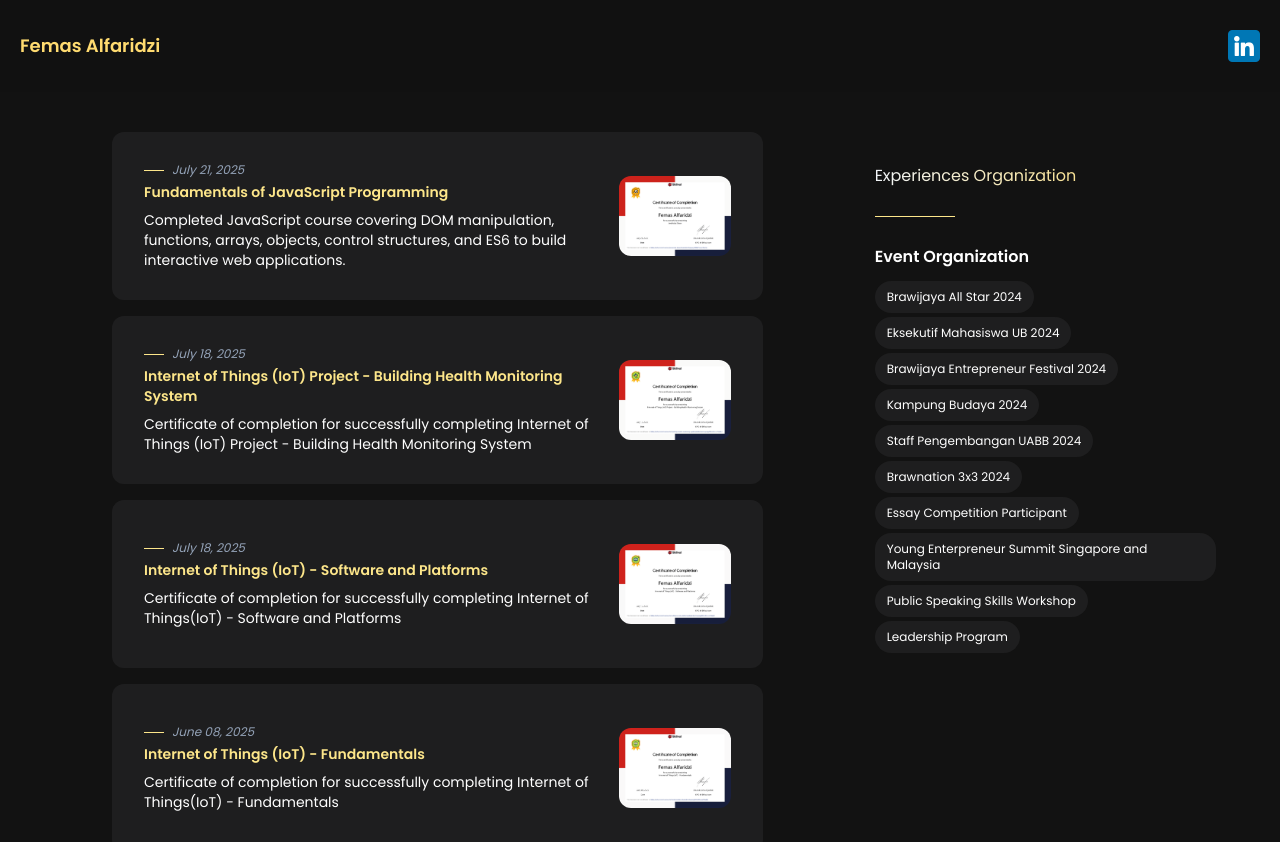
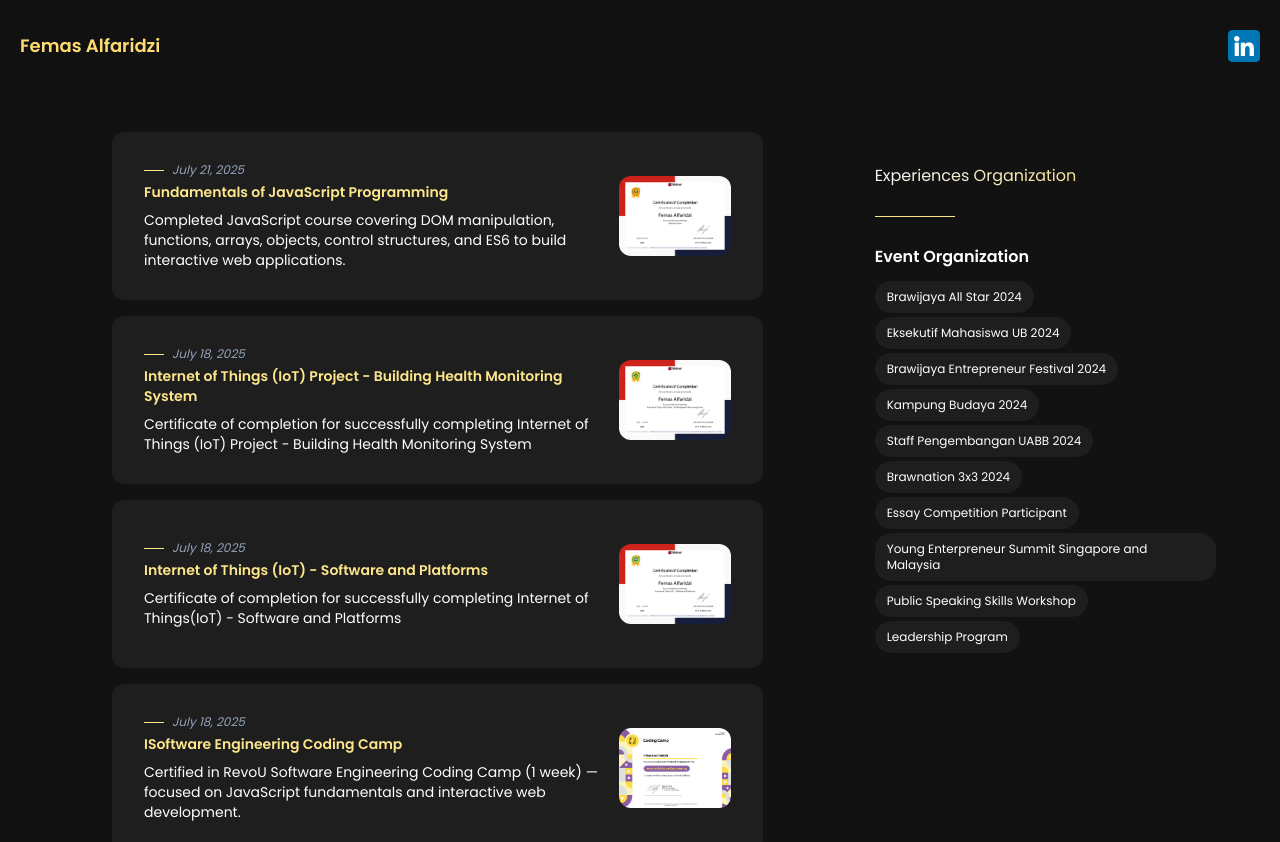
Before and after one commit to femas-alfaridzi/Portofolio-website, a Vue app: page /certifications in a window 1280 px wide. Shown: the top 842 px of the page. Built offline with nearby package versions, Linux system fonts and the light colour scheme.

Commit message:
Menambahkan sertifikat revou ke portfolio

```diff
--- a/src/views/ArticleView.vue
+++ b/src/views/ArticleView.vue
@@ -50,6 +50,7 @@ import rCertFull from '@/assets/images/r.png'; // sertifikat r
 import sCertFull from '@/assets/images/s.png'; // sertifikat iot
 import hCertFull from '@/assets/images/h.png'; // sertifikat iot raspberry
 import jsCertFull from '@/assets/images/js.png'; // sertifikat js
+import rvCertFull from '@/assets/images/rv.png'; // sertifikat rv
 
 export default {
     data() {
@@ -208,6 +209,18 @@ export default {
                     image: jsCertFull, // Gambar full size untuk sertifikat ini
                     pdfUrl: null
                 },
+                {
+                    id: 16,
+                    slug: 'rv-certificate',
+                    title: 'Software Engineering Coding Camp',
+                    date: 'July 18, 2025',
+                    content: `
+                        <p>Certified in RevoU Software Engineering Coding Camp (1 week) —</p>
+                        <p>focused on JavaScript fundamentals and interactive web development.</p>
+                    `,
+                    image: rvCertFull, // Gambar full size untuk sertifikat ini
+                    pdfUrl: null
+                },
             ]
         }
     },
--- a/src/views/CertificationsView.vue
+++ b/src/views/CertificationsView.vue
@@ -77,6 +77,8 @@ import rCertThumbnail from '@/assets/images/r.png'; //
 import sCertThumbnail from '@/assets/images/s.png'; //
 import hCertThumbnail from '@/assets/images/h.png'; //
 import jsCertThumbnail from '@/assets/images/js.png'; //
+import rvCertThumbnail from '@/assets/images/rv.png'; //
+
 
 export default {
   data() {
@@ -106,6 +108,14 @@ export default {
           desc: 'Certificate of completion for successfully completing Internet of Things(IoT) - Software and Platforms', // Deskripsi singkat
           date: 'July 18, 2025',
           thumbnail: sCertThumbnail // Menggunakan variabel gambar thumbnail yang diimpor
+        },
+        {
+          id: 16,
+          slug: 'rv-certificate', // PASTIKAN SLUG INI SAMA DENGAN SLUG DI ArticleView.vue
+          title: 'ISoftware Engineering Coding Camp',
+          desc: 'Certified in RevoU Software Engineering Coding Camp (1 week) — focused on JavaScript fundamentals and interactive web development.', // Deskripsi singkat
+          date: 'July 18, 2025',
+          thumbnail: rvCertThumbnail // Menggunakan variabel gambar thumbnail yang diimpor
         },
         {
           id: 1,
```
Also changed, not shown: src/assets/images/rv.png (added).
